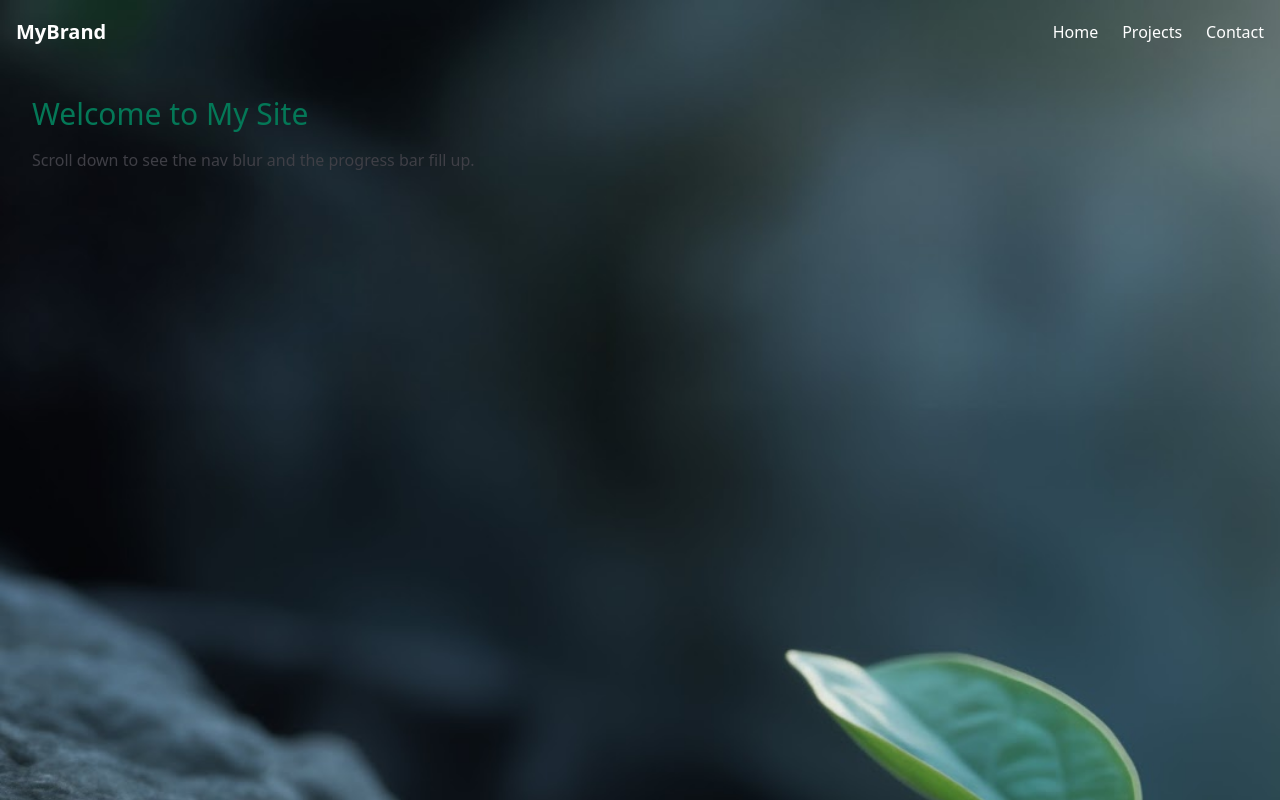
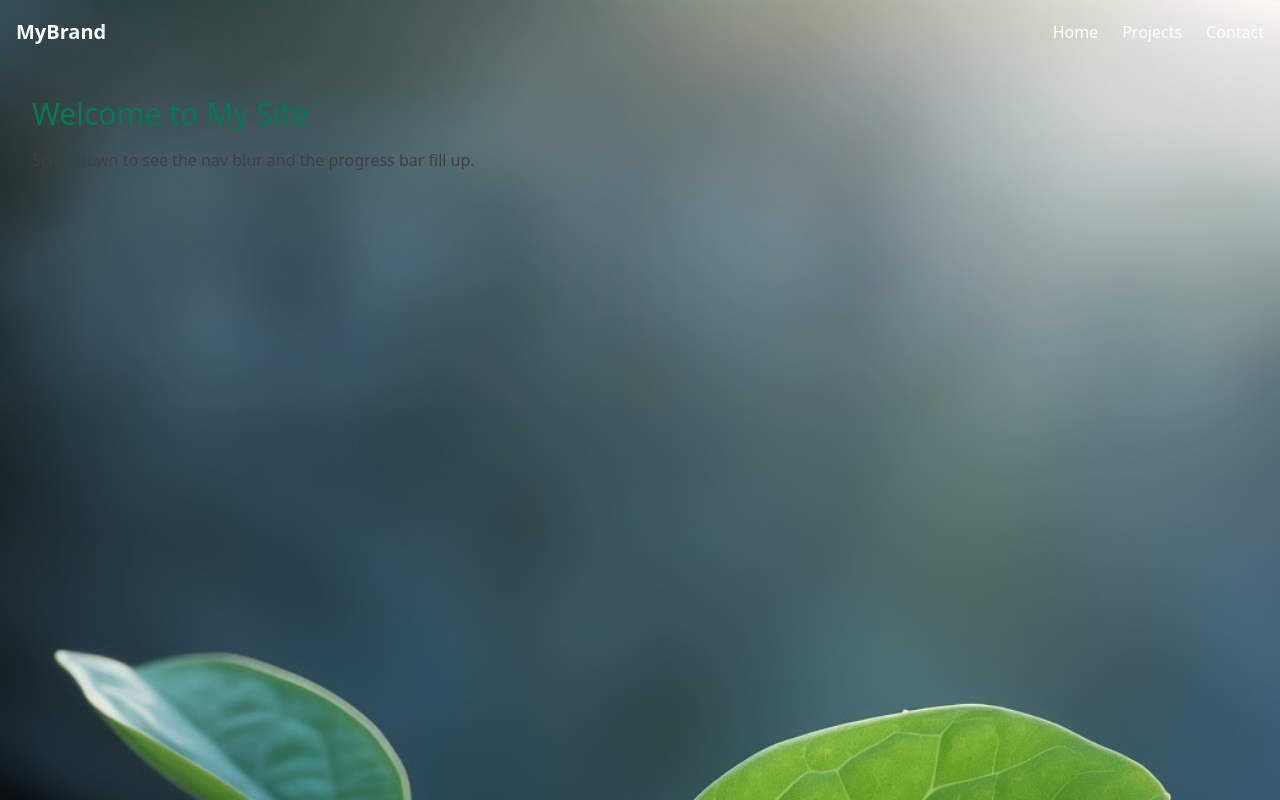
Before and after one commit to life423/drewclark.io-portfolio, a React (Vite) app in the folder app/: page / in a window 1280 px wide. Shown: the top 800 px of the page. Built offline with nearby package versions, Linux system fonts and the light colour scheme.

Commit message:
Updated App.jsx to enhance background image styling with center alignment and no repeat.

```diff
--- a/app/src/App.jsx
+++ b/app/src/App.jsx
@@ -8,7 +8,8 @@ import sprout from './assets/sprout.jpg'
 export default function App() {
     return (
         <div
-            className='min-h-screen bg-cover'
+            // className='min-h-screen bg-cover'
+            className='min-h-screen bg-cover bg-center bg-no-repeat'
             style={{ backgroundImage: `url(${sprout})` }}
         >
             <NavBar />
```
